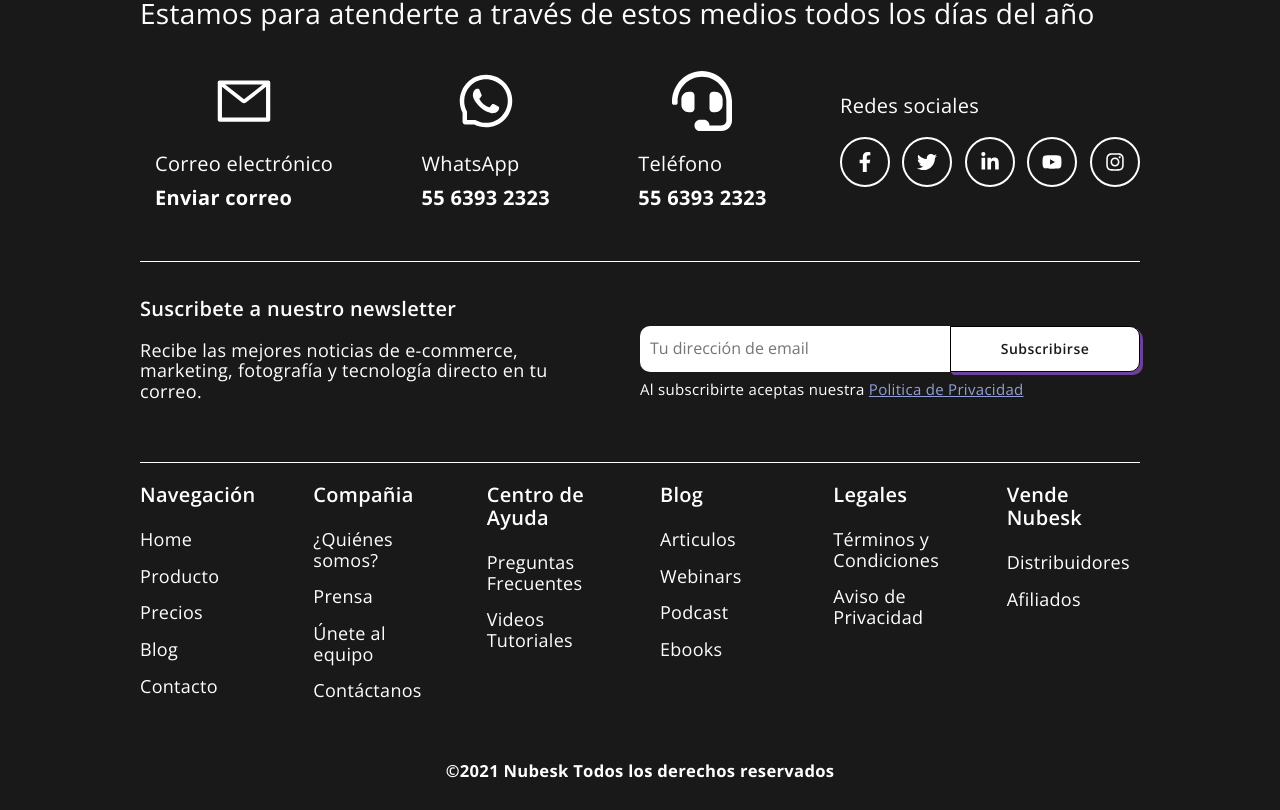
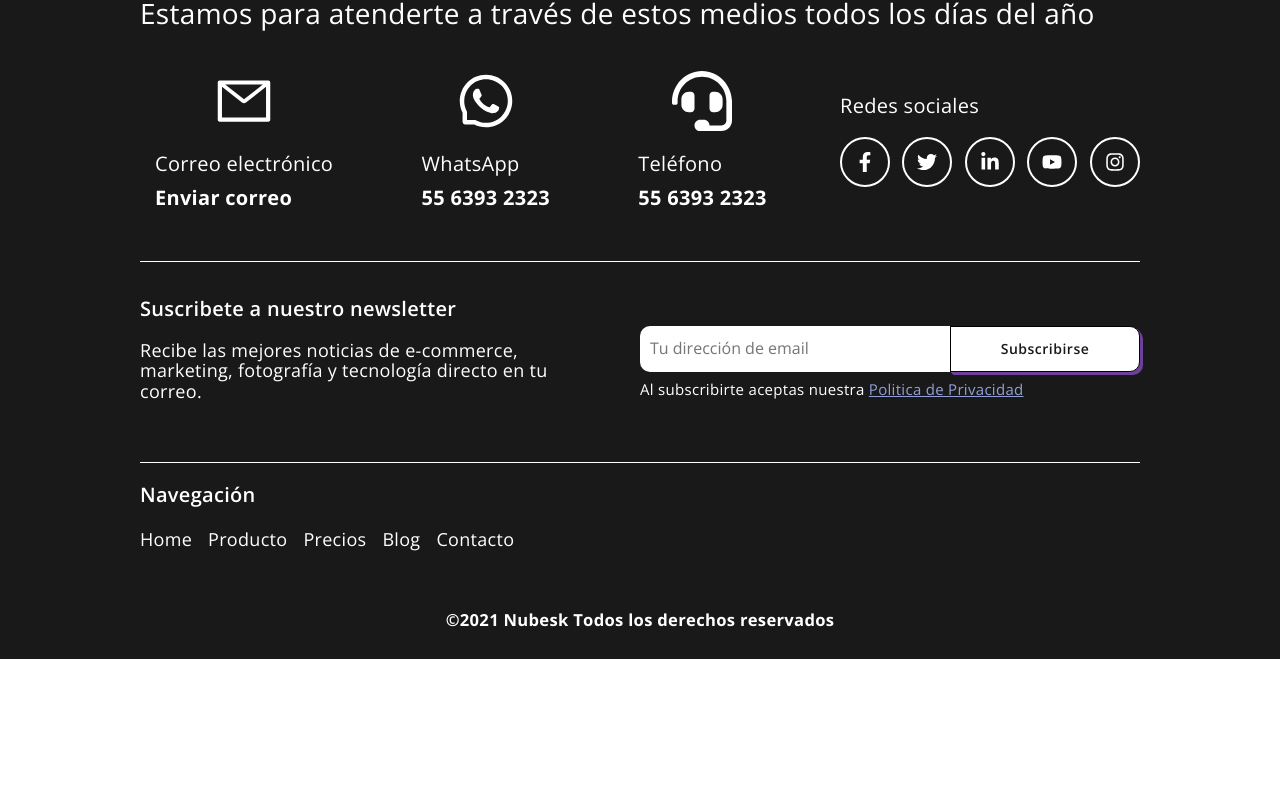
Before and after one commit to Alkeops/on, a Next.js app: page /precios in a window 1280 px wide. Shown: the part 1347-2157 px from the top of the page. After the commit the page ends 2006 px from the top, so only its background shows below. Built offline with nearby package versions, Linux system fonts and the light colour scheme.

Commit message:
Footer 80.0.1

```diff
--- a/src/components/organisms/Footer/Footer.tsx
+++ b/src/components/organisms/Footer/Footer.tsx
@@ -63,7 +63,7 @@ const Footer = () => {
               <NavItem content="Contacto" href="/contacto" isFooter />
             </div>
           </BlockTitle>
-          <BlockTitle title="Compañia">
+         {/*  <BlockTitle title="Compañia">
             <div className={`${prefix}__navegation-links`}>
               <NavItem content="¿Quiénes somos?" href="/" isFooter />
               <NavItem content="Prensa" href="/" isFooter />
@@ -96,7 +96,7 @@ const Footer = () => {
               <NavItem content="Distribuidores" href="/" isFooter />
               <NavItem content="Afiliados" href="/" isFooter />
             </div>
-          </BlockTitle>
+          </BlockTitle> */}
 
 
         </div>{" "}
--- a/src/scss/08-Organism/o-footer.scss
+++ b/src/scss/08-Organism/o-footer.scss
@@ -90,6 +90,9 @@
           border: none;
         }
       }
+      @include md(){
+        display: flex;
+      }
     }
   }
   &__copy {
```
